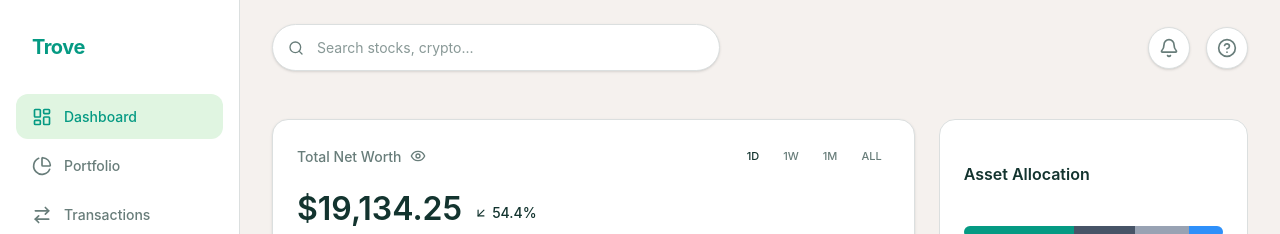
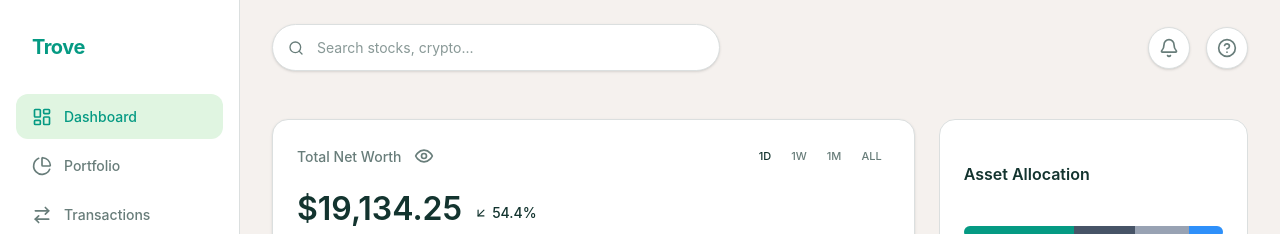
Before and after one commit to AjeeAI/investment-portofolio-dashboard, a Next.js app: page /dashboard in a window 1280 px wide. Shown: the top 234 px of the page. Built offline with nearby package versions, Linux system fonts and the light colour scheme.

Commit message:
Hide and show adjusted

```diff
--- a/components/dashboard/NetWorthCard.tsx
+++ b/components/dashboard/NetWorthCard.tsx
@@ -20,13 +20,13 @@ export default function NetWorthCard({ netWorth = 0, percentageChange = 0 }: Net
     }
 
     return [
-      { value: netWorth * 0.65 }, // Simulate historical dips and peaks based on current value
+      { value: netWorth * 0.65 },
       { value: netWorth * 0.62 },
       { value: netWorth * 0.72 },
       { value: netWorth * 0.68 },
       { value: netWorth * 0.85 },
       { value: netWorth * 0.81 },
-      { value: netWorth } // The real current balance is the final dot on the graph
+      { value: netWorth }
     ];
   }, [netWorth]);
 
@@ -51,10 +51,11 @@ export default function NetWorthCard({ netWorth = 0, percentageChange = 0 }: Net
           Total Net Worth
           <button
             onClick={() => setShowBalance(!showBalance)}
-            className="focus:outline-none hover:opacity-70 transition-opacity"
+            className="focus:outline-none hover:opacity-70 transition-opacity ml-1"
             aria-label="Toggle balance visibility"
           >
-            <svg xmlns="http://www.w3.org/2000/svg" width="16" height="16" viewBox="0 0 24 24" fill="none" stroke="currentColor" strokeWidth="2" strokeLinecap="round" strokeLinejoin="round">
+            {/* Increased size from 16 to 20 */}
+            <svg xmlns="http://www.w3.org/2000/svg" width="20" height="20" viewBox="0 0 24 24" fill="none" stroke="currentColor" strokeWidth="2" strokeLinecap="round" strokeLinejoin="round">
               {showBalance ? (
                 <><path d="M2 12s3-7 10-7 10 7 10 7-3 7-10 7-10-7-10-7Z"/><circle cx="12" cy="12" r="3"/></>
               ) : (
@@ -64,7 +65,8 @@ export default function NetWorthCard({ netWorth = 0, percentageChange = 0 }: Net
           </button>
         </h2>
 
-        <div className="flex gap-2 text-[11px] font-medium">
+        {/* Tighter gap (gap-1 instead of gap-2) */}
+        <div className="flex gap-1 text-[11px] font-medium">
           <span className="px-2 py-1 bg-[var(--color-trove-primary-light, #E6EFEF)] text-[var(--color-trove-primary, #005C4B)] rounded">1D</span>
           <span className="px-2 py-1 text-[var(--color-trove-text-neutral)] hover:bg-[var(--color-trove-bg-default)] rounded cursor-pointer transition-colors">1W</span>
           <span className="px-2 py-1 text-[var(--color-trove-text-neutral)] hover:bg-[var(--color-trove-bg-default)] rounded cursor-pointer transition-colors">1M</span>
```
